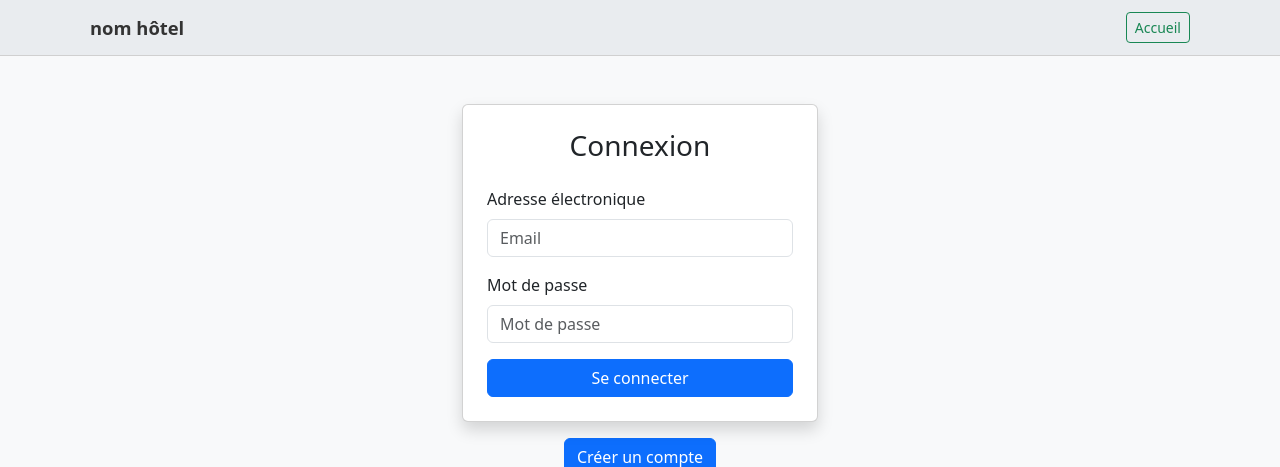
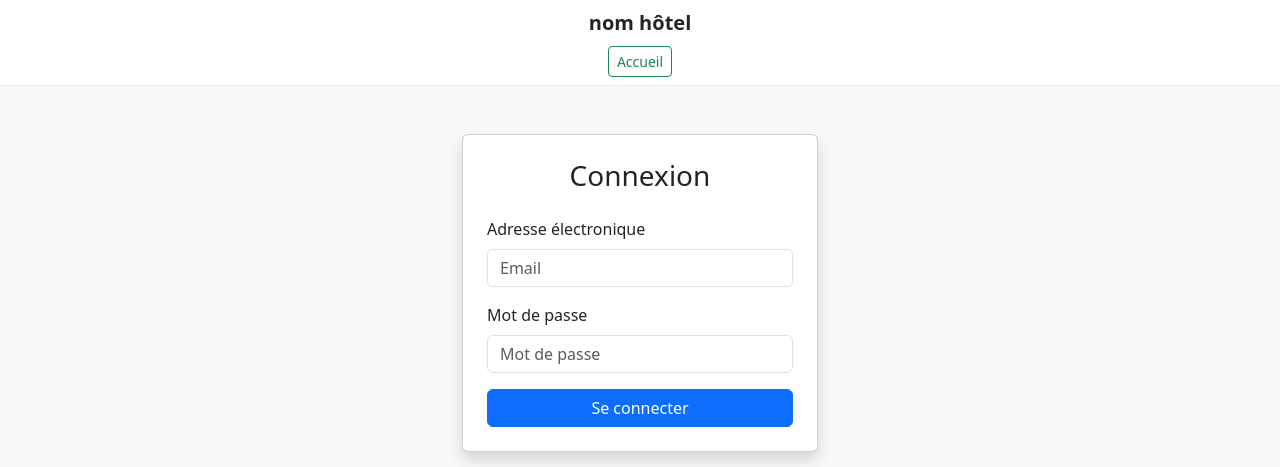
Before and after one commit to manahak/projet_CVVEN, a CodeIgniter 4 app: the page made by app/Views/connexion_form.php in a window 1280 px wide. Shown: the top 467 px of the page. Run offline with PHP 8.4 and a stand-in for CodeIgniter, Linux system fonts and the light colour scheme; the template is opened without the code that fills it, so the values that code supplies are empty; some libraries are stand-ins or nearby versions.

Commit message:
application de bootstrap dans header (pour que ça s'étende sur toutes les pages)

```diff
--- a/app/Views/connexion_form.php
+++ b/app/Views/connexion_form.php
@@ -1,12 +1,3 @@
-<!DOCTYPE html>
-<html lang="fr">
-<head>
-    <meta charset="UTF-8">
-    <title>Connexion</title>
-    <link href="https://cdn.jsdelivr.net/npm/bootstrap@5.3.0/dist/css/bootstrap.min.css" rel="stylesheet">
-</head>
-<body class="bg-light">
-
 <?= view('templates/header') ?>
 
 <div class="container mt-5">
@@ -44,7 +35,3 @@
     <div class="mt-3 text-center">
         <a href="<?= site_url('Inscription') ?>" class="btn btn-primary">Créer un compte</a>
     </div>
-
-
-</body>
-</html>
--- a/app/Views/templates/header.php
+++ b/app/Views/templates/header.php
@@ -1,17 +1,34 @@
-<!-- Global header banner visible on all pages -->
-<header style="background:#e9ecef; padding:12px 16px; border-bottom:1px solid #d0d0d0;">
-    <div style="max-width:1100px; margin:0 auto; display:flex; align-items:center; justify-content:space-between;">
-        <div style="font-weight:700; font-size:1.15rem; color:#333;">nom hôtel</div>
+<!DOCTYPE html>
+<html lang="fr">
+<head>
+    <meta charset="UTF-8">
+    <title>Connexion</title>
+    <link href="https://cdn.jsdelivr.net/npm/bootstrap@5.3.0/dist/css/bootstrap.min.css" rel="stylesheet">
+</head>
+<body class="bg-light">
+
+<style>
+/* Global small adjustments */
+body { background-color: #f8f9fa; }
+.site-header { background: #ffffff; border-bottom: 1px solid #e9ecef; }
+.brand { font-weight:700; font-size:1.25rem; color:#212529; }
+.room-card { aspect-ratio: 1 / 1; display:flex; flex-direction:column; }
+.room-card .card-body { display:flex; flex-direction:column; justify-content:space-between; }
+</style>
+
+<header class="site-header py-2">
+    <div class="container d-flex flex-column align-items-center text-center">
+        <div class="brand">nom hôtel</div>
         <?php // Don't show nav buttons on the authentication page ?>
         <?php $segment = service('uri')->getSegment(1); ?>
         <?php if ($segment !== 'Connexion'): ?>
-        <nav>
-            <?php if (isset($iduser) && isset($userAdmin) && $userAdmin == 1): ?>
-                <?= anchor('PageAdmin', 'Admin', 'class="btn btn-sm btn-outline-primary"') ?>
-            <?php else: ?>
-                <?= anchor('Home', 'Accueil', 'class="btn btn-sm btn-outline-success"') ?>
-            <?php endif; ?>
-        </nav>
+            <nav class="mt-2">
+                <?php if (isset($iduser) && isset($userAdmin) && $userAdmin == 1): ?>
+                    <?= anchor('PageAdmin', 'Admin', 'class="btn btn-sm btn-outline-primary mx-1"') ?>
+                <?php else: ?>
+                    <?= anchor('Home', 'Accueil', 'class="btn btn-sm btn-outline-success mx-1"') ?>
+                <?php endif; ?>
+            </nav>
         <?php endif; ?>
     </div>
 </header>
```
Also changed, not shown: app/Views/pages/home.php (+7 -3 lines), app/Views/templates/footer.php (+8 -1 lines).
